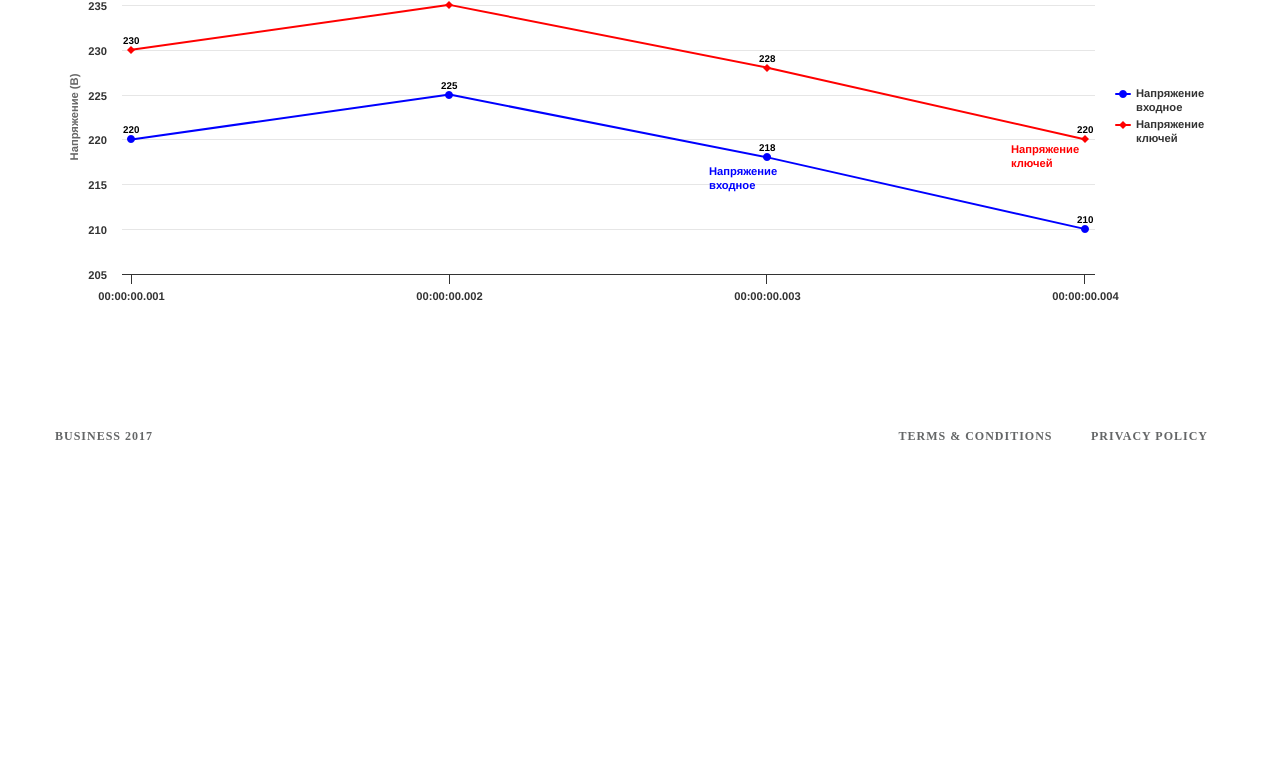
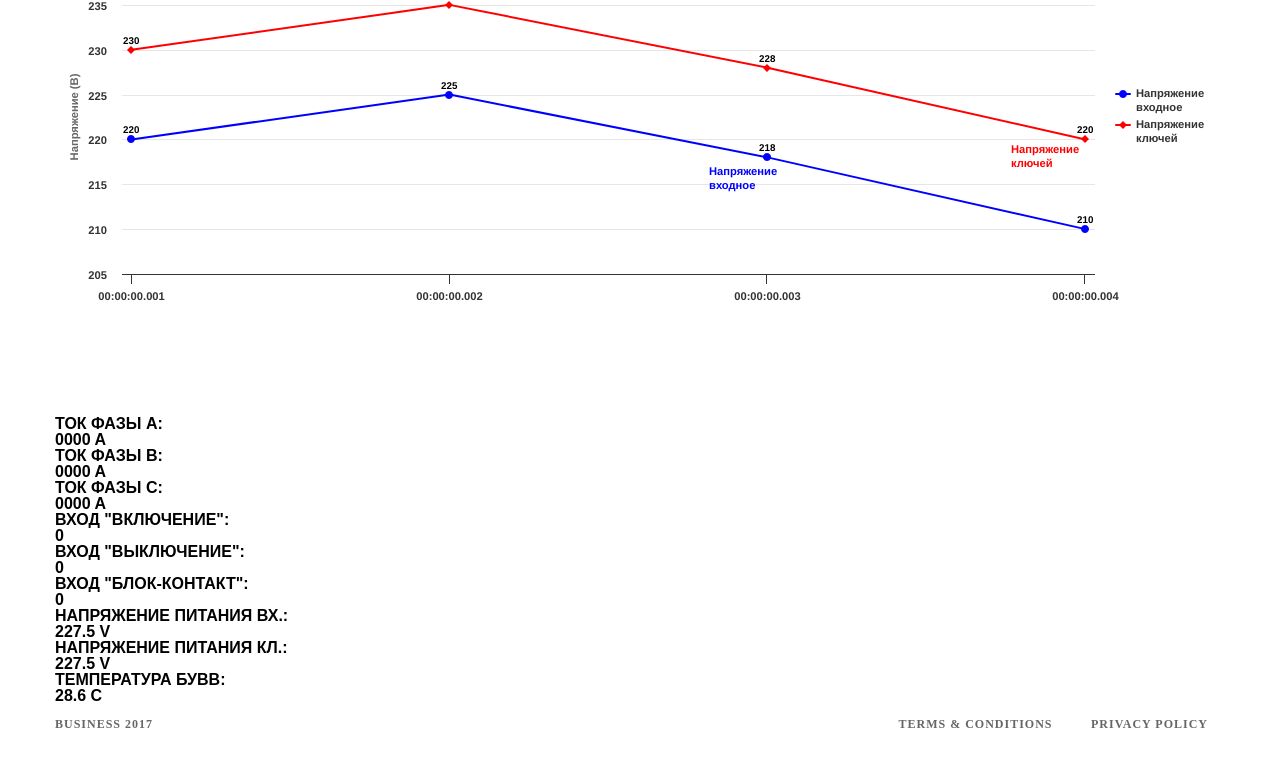
Before and after one commit to Ridikylys/BUVV, a plain HTML site: page index.html in a window 1280 px wide. Shown: the part 751-1518 px from the top of the page. Before the commit the page ends 1247 px from the top, so only its background shows below. Drawn offline with Linux system fonts and the light colour scheme; no server answers.

Commit message:
Add curent and voltage block

```diff
--- a/#source/scss/style.scss
+++ b/#source/scss/style.scss
@@ -208,25 +208,13 @@ body {
 	}
 }
 
-.link-earth {
-	display: inline-flex;
-	width: 28px;
-	height: 28px;
-	margin-left: 9px;
-	&:hover {
-		&:after{
-			width: 0;
-		}
-	}
-	@media (max-width:992px) {
-		width: 20px;
-		height: 20px;
-	}
-}
+
 /************************************************************
                		 STATUS-BLOCK
 ************************************************************/
 .status {
+
+	background: rgb(248, 248, 248);
 
 	&__row {
 		display: flex;
@@ -452,6 +440,169 @@ body {
     background: #f1f7ff;
 }
 
+/*******************************************************************************
+							STATUS DATA BLOCK
+*******************************************************************************/
+
+.statusData {
+
+	&-text {
+	}
+	&-numb {
+	}
+
+	// .statusData__curents
+
+	&__curents {
+	}
+
+	// .statusData__curents-a
+
+	&__curents-a {
+	}
+
+	// .statusData__curents-a-text
+
+	&__curents-a-text {
+	}
+
+	// .statusData__curents-a-data
+
+	&__curents-a-data {
+	}
+
+	// .statusData__curents-b
+
+	&__curents-b {
+	}
+
+	// .statusData__curents-b-text
+
+	&__curents-b-text {
+	}
+
+	// .statusData__curents-b-data
+
+	&__curents-b-data {
+	}
+
+	// .statusData__curents-c
+
+	&__curents-c {
+	}
+
+	// .statusData__curents-c-text
+
+	&__curents-c-text {
+	}
+
+	// .statusData__curents-c-data
+
+	&__curents-c-data {
+	}
+
+	// .statusData__inputs
+
+	&__inputs {
+	}
+
+	// .statusData__inputs-switchON
+
+	&__inputs-switchON {
+	}
+
+	// .statusData__inputs-switchON-text
+
+	&__inputs-switchON-text {
+	}
+
+	// .statusData__inputs-switchON-data
+
+	&__inputs-switchON-data {
+	}
+
+	// .statusData__inputs-switchOFF
+
+	&__inputs-switchOFF {
+	}
+
+	// .statusData__inputs-switchOFF-text
+
+	&__inputs-switchOFF-text {
+	}
+
+	// .statusData__inputs-switchOFF-data
+
+	&__inputs-switchOFF-data {
+	}
+
+	// .statusData__inputs-block
+
+	&__inputs-block {
+	}
+
+	// .statusData__inputs-block-text
+
+	&__inputs-block-text {
+	}
+
+	// .statusData__inputs-block-data
+
+	&__inputs-block-data {
+	}
+
+	// .statusData__voltage
+
+	&__voltage {
+	}
+
+	// .statusData__voltage-input
+
+	&__voltage-input {
+	}
+
+	// .statusData__voltage-input-text
+
+	&__voltage-input-text {
+	}
+
+	// .statusData__voltage-input-data
+
+	&__voltage-input-data {
+	}
+
+	// .statusData__voltage-kl
+
+	&__voltage-kl {
+	}
+
+	// .statusData__voltage-kl-text
+
+	&__voltage-kl-text {
+	}
+
+	// .statusData__voltage-kl-data
+
+	&__voltage-kl-data {
+	}
+
+	// .statusData__voltage-temp
+
+	&__voltage-temp {
+	}
+
+	// .statusData__voltage-temp-text
+
+	&__voltage-temp-text {
+	}
+
+	// .statusData__voltage-temp-data
+
+	&__voltage-temp-data {
+	}
+}
+
+
 
 
 
--- a/index.html
+++ b/index.html
@@ -40,7 +40,9 @@
 			</nav>
 		</div>
 	</div>
-</header>				<section class="status">
+</header>
+				<!--БЛОК СОСТОЯНИЯ-->
+				<section class="status">
 					<div class="_container">
 						<div class="status__row">
 							<div class="status__colum">
@@ -72,6 +74,7 @@
 					</div>
 				</section>
 
+				<!--БЛОК ГРАФИКИ-->
 				<section class="mainblock">
 					<div class="_container">
 						<section class="mainblock__status">
@@ -84,6 +87,55 @@
 						</section>
 					</div>
 				</section>
+
+				<!--БЛОК ТОКИ И НАПРЯЖЕНИЯ-->
+				<section class="statusData">
+					<div class="_container">
+						<div class="statusData__curents">
+							<div class="statusData__curents-a">
+								<p class="statusData__curents-a-text statusData-text">ТОК ФАЗЫ А:</p>
+								<p class="statusData__curents-a-data statusData-numb">0000 A</p>
+							</div>
+							<div class="statusData__curents-b">
+								<p class="statusData__curents-b-text statusData-text">ТОК ФАЗЫ B:</p>
+								<p class="statusData__curents-b-data statusData-numb">0000 A</p>
+							</div>
+							<div class="statusData__curents-c">
+								<p class="statusData__curents-c-text statusData-text">ТОК ФАЗЫ C:</p>
+								<p class="statusData__curents-c-data statusData-numb">0000 A</p>
+							</div>
+						</div>
+						<div class="statusData__inputs">
+							<div class="statusData__inputs-switchON">
+								<p class="statusData__inputs-switchON-text statusData-text">ВХОД "ВКЛЮЧЕНИЕ":</p>
+								<p class="statusData__inputs-switchON-data statusData-numb">0</p>
+							</div>
+							<div class="statusData__inputs-switchOFF">
+								<p class="statusData__inputs-switchOFF-text statusData-text">ВХОД "ВЫКЛЮЧЕНИЕ":</p>
+								<p class="statusData__inputs-switchOFF-data statusData-numb">0</p>
+							</div>
+							<div class="statusData__inputs-block">
+								<p class="statusData__inputs-block-text statusData-text">ВХОД "БЛОК-КОНТАКТ":</p>
+								<p class="statusData__inputs-block-data statusData-numb">0</p>
+							</div>
+						</div>
+						<div class="statusData__voltage">
+							<div class="statusData__voltage-input">
+								<p class="statusData__voltage-input-text statusData-text">НАПРЯЖЕНИЕ ПИТАНИЯ ВХ.:</p>
+								<p class="statusData__voltage-input-data statusData-numb">227.5 V</p>
+							</div>
+							<div class="statusData__voltage-kl">
+								<p class="statusData__voltage-kl-text statusData-text">НАПРЯЖЕНИЕ ПИТАНИЯ КЛ.:</p>
+								<p class="statusData__voltage-kl-data statusData-numb">227.5 V</p>
+							</div>
+							<div class="statusData__voltage-temp">
+								<p class="statusData__voltage-temp-text statusData-text">ТЕМПЕРАТУРА БУВВ:</p>
+								<p class="statusData__voltage-temp-data statusData-numb">28.6 С</p>
+							</div>
+						</div>
+					</div>
+				</section>
+
 				<!--Верстаем футер-->
 				<footer class="footer">
 					<div class="_container">
```
Also changed, not shown: css/pre-style.css, 1 other file.
